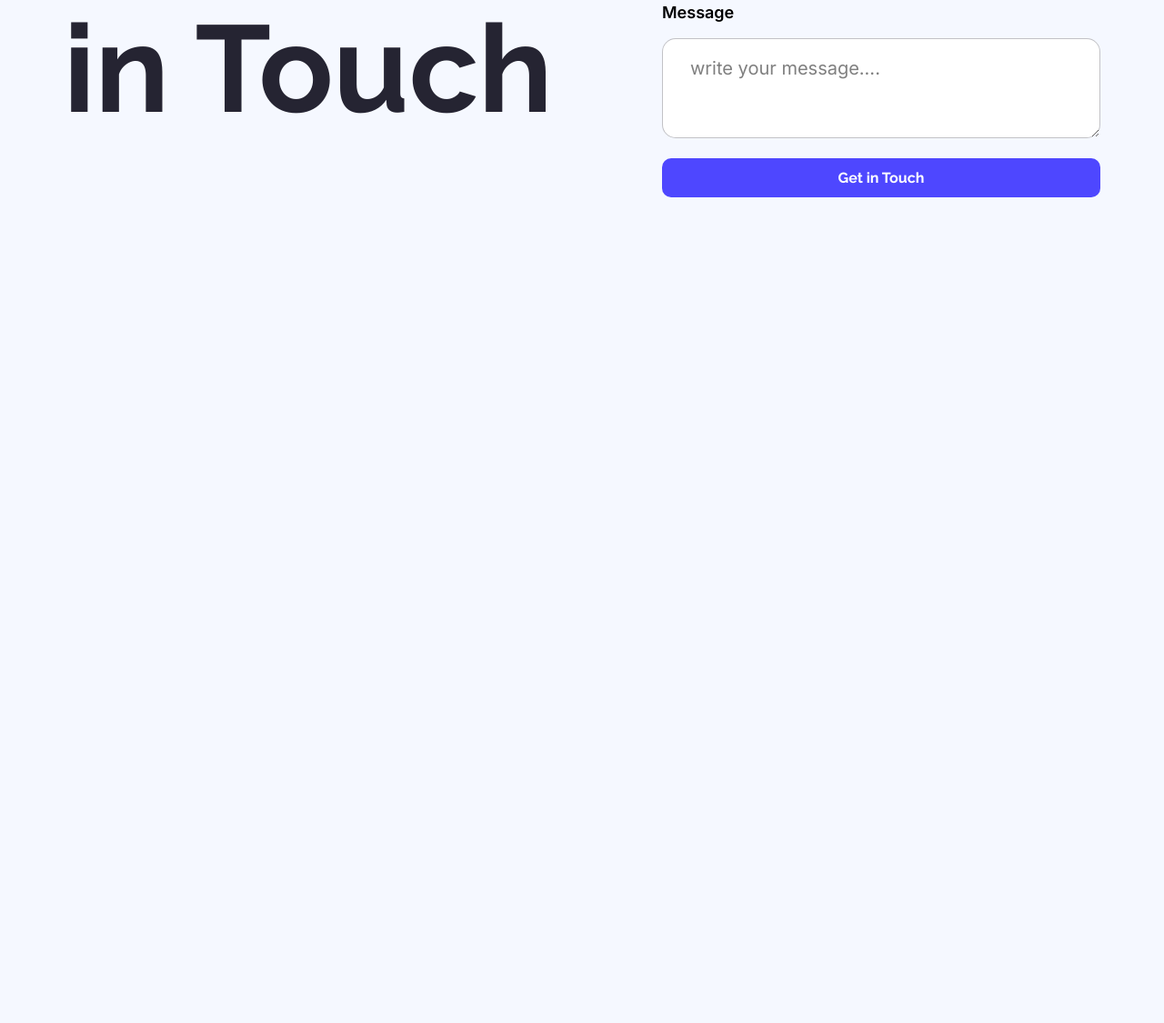
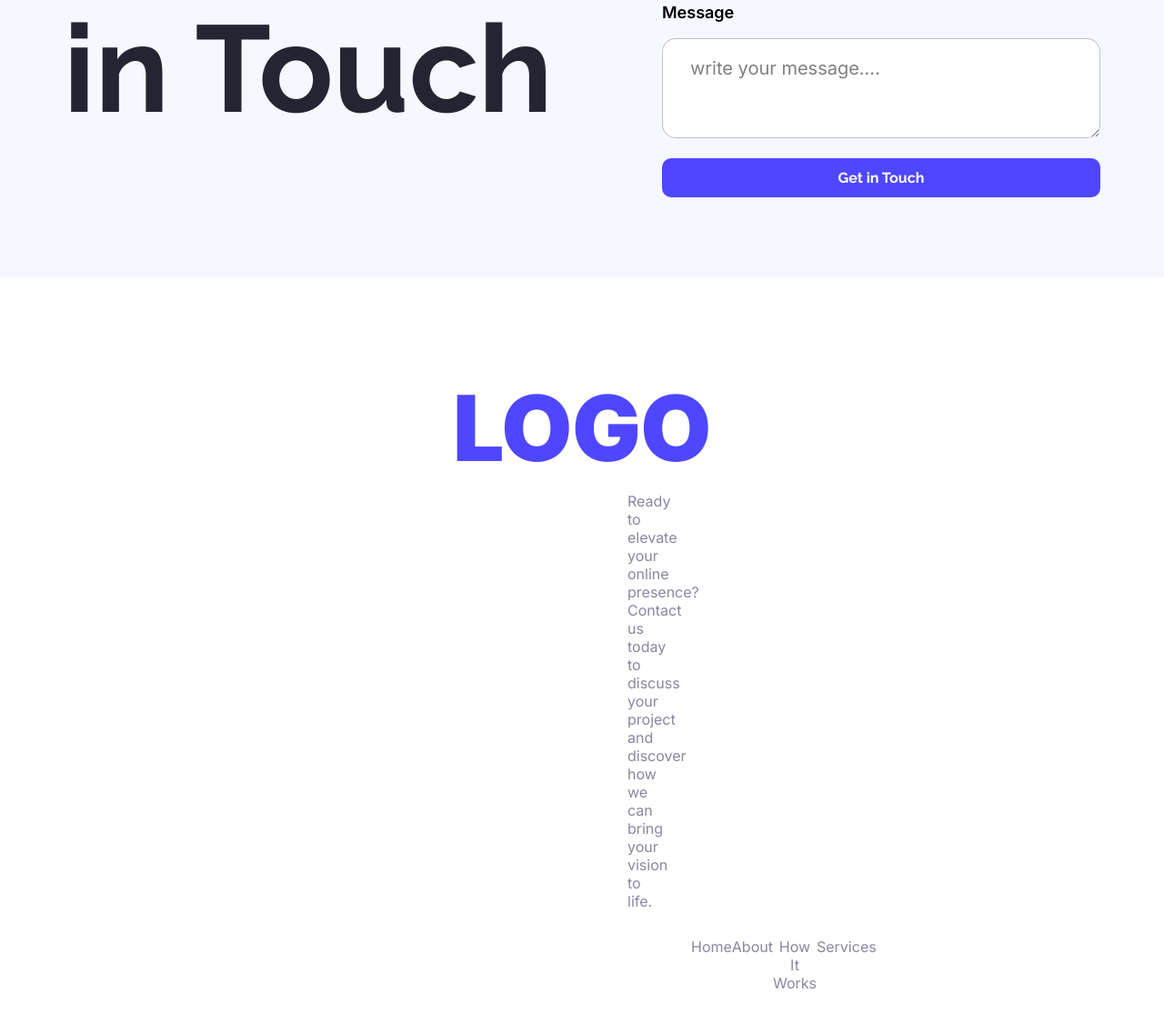
Before and after one commit to mahid-sketch/i-m-coding-for-my-life, a plain HTML site: page index.html in a window 1280 px wide. Shown: the part 3221-4346 px from the top of the page at 91% size. Before the commit the page ends 3526 px from the top, so only its background shows below. Drawn offline with Linux system fonts and the light colour scheme.

Commit message:
added hover effect

```diff
--- a/index.html
+++ b/index.html
@@ -161,20 +161,22 @@
               </section>
     </main>
     <!-- main part end -->
-    <!-- <footer class="foot-sec">
+    <footer class="foot-sec">
         <div class="foot-main">
-            <h1>LOGO</h1>
+           <div class="foot-logo">
+             <h1>LOGO</h1>
             <p>Ready to elevate your online presence? Contact us today to discuss your project and discover how we can bring your vision to life.</p>
-             <menu class="foot-menu">
-            <ul>
+           </div>
+            <div class="menu">
+                <ul>
                 <li><a href="">Home</a></li>
                 <li><a href="">About</a></li>
                 <li><a href="">How It Works</a></li>
                 <li><a href="">Services</a></li>
             </ul>
-        </menu>
+            </div>
         </div>
 
-    </footer> -->
+    </footer>
 </body>
 </html>
--- a/styles/styles.css
+++ b/styles/styles.css
@@ -294,52 +294,8 @@ nav{
 }
 
 /* footer part start */
-/* .foot-sec{
-    padding: 105px 450px;
-    text-align: center;
-    background-color: #ffffff;
-}
-
-.foot-main h1{
-    font-size: 100px;
-    font-weight: 900;
-    font-family: "Inter", sans-serif;
-    color: #4E47FF;
-}
-.foot-main p{
-    font-size: 16px;
-    font-weight: 400;
-    font-family: "Inter", sans-serif;
-    color: rgba(137, 135, 161, 1);
-    margin: 0  250px;
-} */
-/* menu{
-    padding: 20px 65px 0 65px;
-} */
- /* .foot-menu{
-    width: 530px;
-    margin: 0px auto;
 
 
- }
-.foot-menu ul{
-    display: flex;
-    justify-content: space-between;
-}
-.foot-menu ul li{
-    list-style: none;
-    text-align: center;
-    margin-left: 50px;
-    margin-top: 20px;
-}
-.foot-menu ul li a{
-    text-decoration: none;
-    font-size: 16px;
-    font-weight: 400;
-    font-family: "Inter", sans-serif;
-    color: rgba(137, 135, 161, 1);
-
-} */
 
  .touch-design{
     width: 100%;
@@ -388,3 +344,50 @@ nav{
     padding: 20px 190px 40px 30px;
 
 }
+/* footer start */
+.foot-sec{
+    padding: 105px 440px;
+    text-align: center;
+    background-color: #ffffff;
+}
+.foot-logo{
+    margin: 0 auto;
+}
+.foot-logo h1{
+    font-size: 100px;
+    font-weight: 900;
+    font-family: "Inter", sans-serif;
+    color: #4E47FF;
+}
+.foot-logo h1:hover{
+    color: blueviolet;
+}
+.foot-logo p{
+    font-size: 16px;
+    font-weight: 400;
+    font-family: "Inter", sans-serif;
+    color: rgba(137, 135, 161, 1);
+    padding: 10px 250px;
+
+}
+.menu{
+    padding: 0px 320px;
+    margin-top: 20px;
+}
+.menu ul{
+    display: flex;
+    justify-content: space-between;
+}
+.menu ul li{
+    list-style: none;
+}
+.menu ul li a{
+    text-decoration: none;
+    font-size: 16px;
+    font-weight: 400;
+    font-family: "Inter", sans-serif;
+    color: rgba(137, 135, 161, 1);
+}
+.menu ul li a:hover{
+    color: #4E47FF;
+}
```
